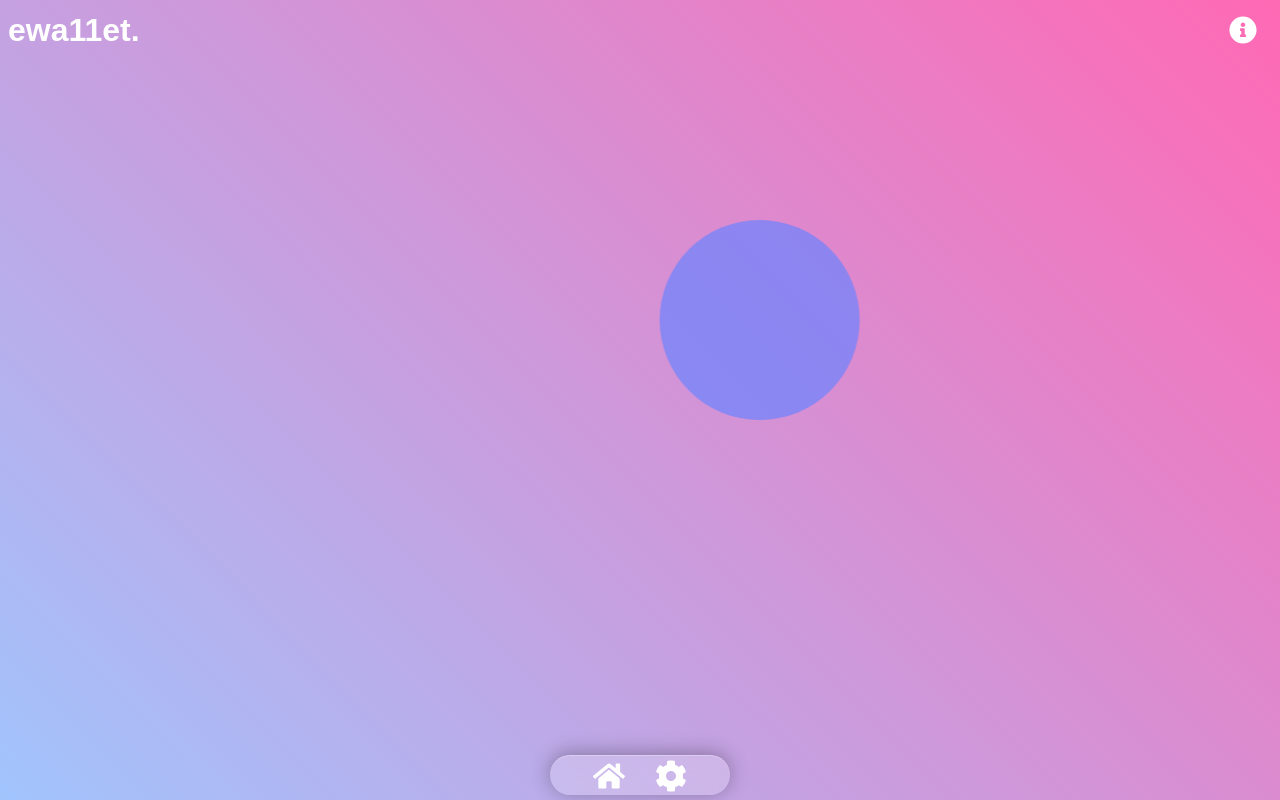
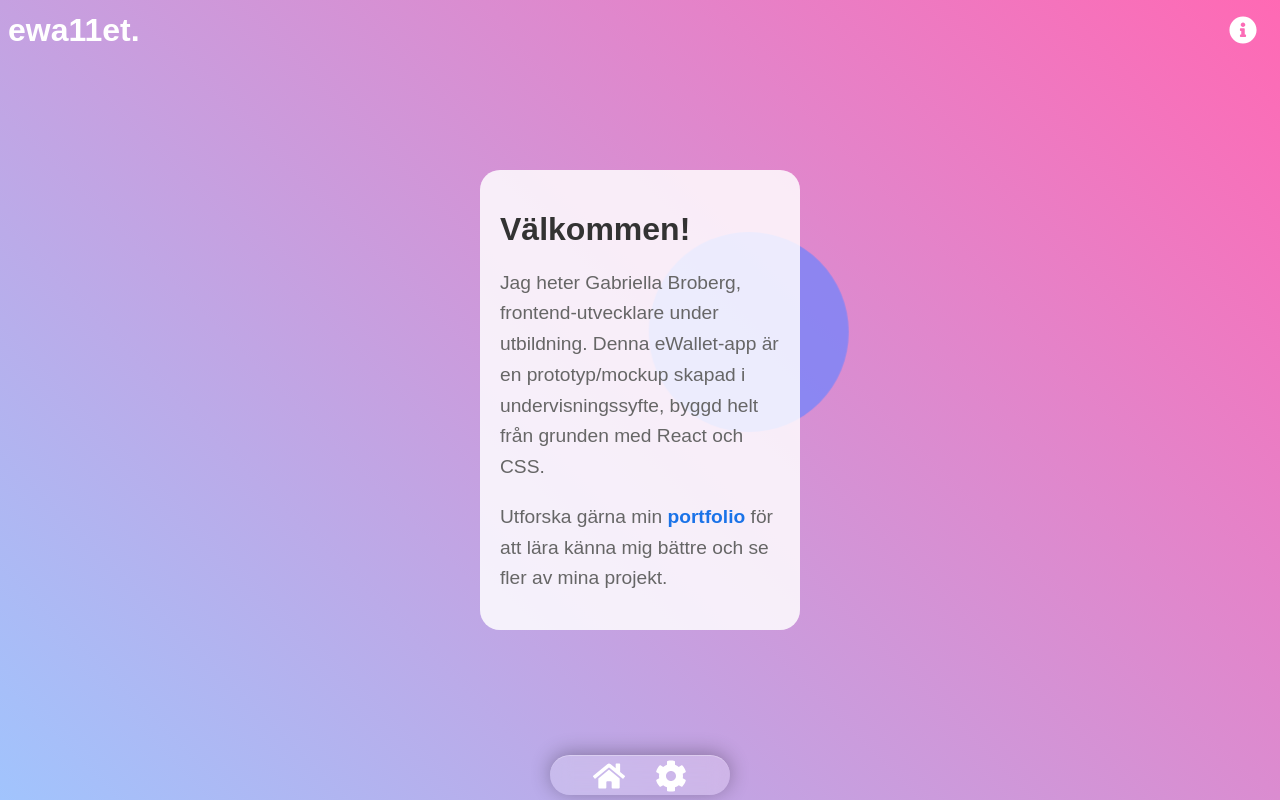
Before and after one commit to gabriella-broberg/e-wallet, a React (Vite) app: page /Info in a window 1280 px wide. Before the commit this address had no page. Built offline with nearby package versions, Linux system fonts and the light colour scheme.

Commit message:
Added info-section

```diff
--- a/src/App.jsx
+++ b/src/App.jsx
@@ -8,6 +8,7 @@ import { useSelector } from 'react-redux';
 import { useEffect } from 'react';
 import './styles/Global.css';
 import BottomMenu from './components/BottomMenu';
+import Info from './pages/Info';
 
 
 const App = () => {
@@ -42,6 +43,7 @@ const App = () => {
             <Route path="/addcard" element={<AddCard />} />
             <Route path="/card/:id" element={<CardDetails />} />
             <Route path="/settings" element={<Settings />} />
+            <Route path="/Info" element={<Info />} />
           </Routes>
           <BottomMenu/>
         </main>
--- a/src/components/Header.jsx
+++ b/src/components/Header.jsx
@@ -7,6 +7,7 @@ const Header = () => {
   return (
     <header className="app-header">
       <nav className="nav-container">
+
         <div className="logo">ewa11et.</div>
         <ul className="nav-links">
 
--- /dev/null
+++ b/src/pages/Info.jsx
@@ -0,0 +1,20 @@
+
+import '../styles/Info.css';
+const Info = () => {
+    return (
+      <div className="info-wrapper">  {/* Ny wrapper för att separera styling */}
+        <div className="info-container">
+  <h1>Välkommen!</h1>
+  <p>
+    Jag heter Gabriella Broberg, frontend-utvecklare under utbildning. Denna eWallet-app är en prototyp/mockup skapad i undervisningssyfte, byggd helt från grunden med React och CSS.
+  </p>
+  <p>
+    Utforska gärna min <a href="https://gabriellabroberg.se" target="_blank" rel="noopener noreferrer">portfolio</a> för att lära känna mig bättre och se fler av mina projekt.
+  </p>
+</div>
+
+      </div>
+    );
+  };
+
+  export default Info;
--- a/src/styles/Global.css
+++ b/src/styles/Global.css
@@ -26,6 +26,7 @@
       background-color: rgba(107, 131, 255, 0.7); /* Ljus lila färg med transparens */
       border-radius: 50%; /* Gör den till en cirkel */
       animation: floatAround 15s ease-in-out infinite;
+      z-index: -1;
     }
 
     @keyframes floatAround {
--- /dev/null
+++ b/src/styles/Info.css
@@ -0,0 +1,35 @@
+  /* En wrapper för att styra Info-sidans styling och separera från app-container */
+
+
+  .info-container {
+    max-width: 800px;
+    padding: 20px;
+    background-color: rgba(255, 255, 255, 0.8); /* Lätt transparens för att hålla det luftigt */
+    border-radius: 10px;
+    box-shadow: 0 4px 10px rgba(0, 0, 0, 0.1); /* Mjuk skugga för att skapa djup */
+    text-align: left;
+
+
+  h1 {
+    font-size: 2rem;
+    color: #333;
+    margin-bottom: 1rem;
+  }
+
+  p {
+    font-size: 1.2rem;
+    color: #666;
+    line-height: 1.6;
+    margin-bottom: 1rem;
+  }
+
+  a {
+    color: #1a73e8;
+    text-decoration: none;
+    font-weight: bold;
+  }
+
+  a:hover {
+    text-decoration: underline;
+  }
+}
```
